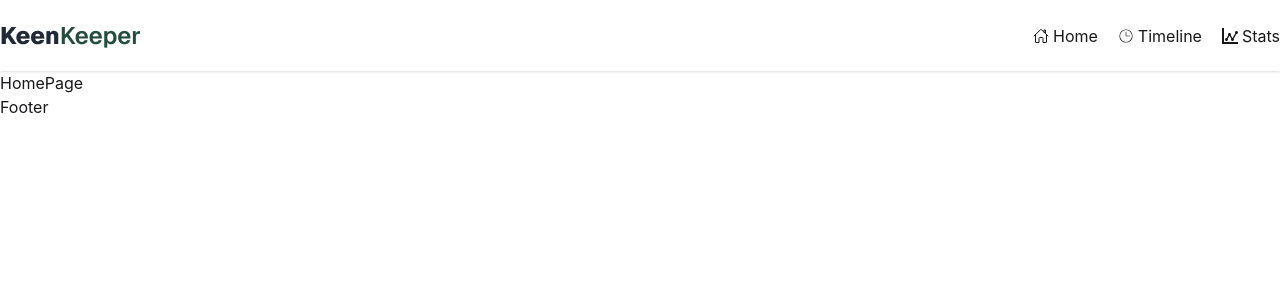
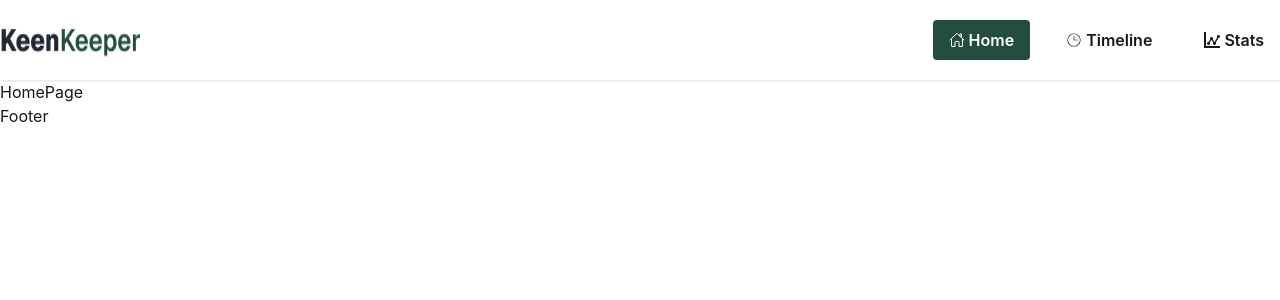
Before and after one commit to boduruddin84/keenKeeper, a React (Vite) app: page / in a window 1280 px wide. Shown: the top 300 px of the page. Built offline with nearby package versions, Linux system fonts and the light colour scheme.

Commit message:
NavLink functionality completed

```diff
--- /dev/null
+++ b/src/shared/navbar/MyNavLink.jsx
@@ -0,0 +1,17 @@
+import React from "react";
+import { NavLink } from "react-router";
+
+const MyNavLink = ({ to, children }) => {
+  return (
+    <NavLink
+        to={to}
+      className={({ isActive }) =>
+        `flex justify-center items-center gap-1 font-semibold py-2 px-4 rounded-sm ${isActive ? "bg-[#244D3F] text-white" : ""}`
+      }
+    >
+      {children}
+    </NavLink>
+  );
+};
+
+export default MyNavLink;
--- a/src/shared/navbar/Navbar.jsx
+++ b/src/shared/navbar/Navbar.jsx
@@ -1,9 +1,10 @@
 import React from "react";
 import LogoImg from "../../assets/images/logo.png"
-import { NavLink } from "react-router";
 import { IoHomeOutline } from "react-icons/io5";
 import { CiClock2 } from "react-icons/ci";
 import { ImStatsDots } from "react-icons/im";
+import MyNavLink from "./MyNavLink";
+import { NavLink } from "react-router";
 
 const Navbar = () => {
   return (
@@ -11,9 +12,21 @@ const Navbar = () => {
       <div className="flex justify-between container mx-auto py-5">
         <img src={LogoImg} alt="" />
         <ul className="flex gap-5">
-            <li className="flex justify-center items-center gap-1"><IoHomeOutline /><NavLink> Home</NavLink></li>
-            <li className="flex justify-center items-center gap-1"><CiClock2 /><NavLink>Timeline</NavLink></li>
-            <li className="flex justify-center items-center gap-1"><ImStatsDots /><NavLink>Stats</NavLink></li>
+            <li>
+                <MyNavLink to={"/"}>
+                    <IoHomeOutline /> Home
+                </MyNavLink>
+            </li>
+            <li>
+                <MyNavLink to={"/timeline"}>
+                    <CiClock2 /> Timeline
+                </MyNavLink>
+            </li>
+            <li>
+                <MyNavLink to={"/stats"}>
+                    <ImStatsDots /> Stats
+                </MyNavLink>
+            </li>
         </ul>
       </div>
     </nav>
```
